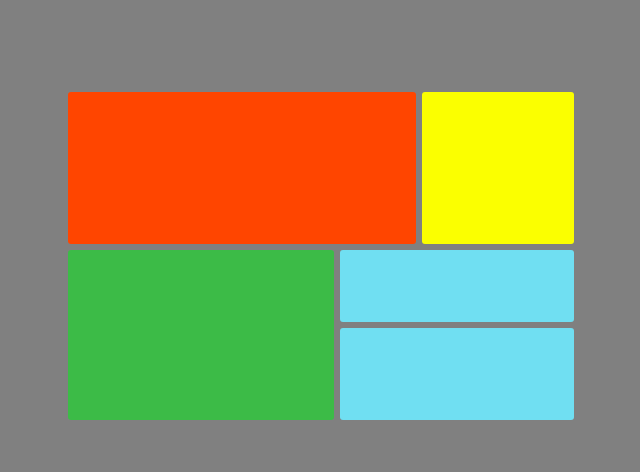
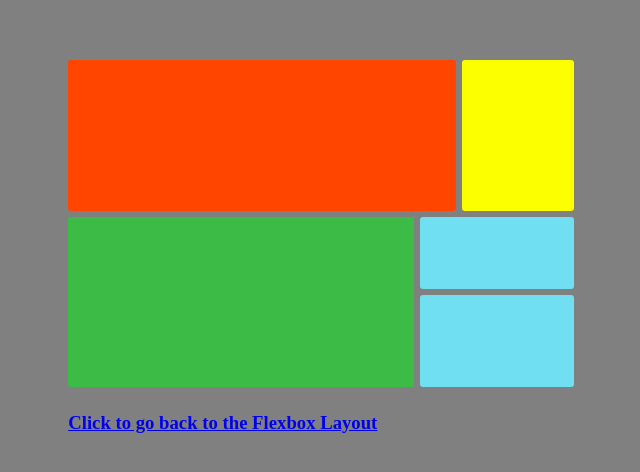
Before and after one commit to olutoyo/Zuri-Training, a plain HTML site: page grid.html in a window 1280 px wide. Shown: the part 152-624 px from the top of the page, without its empty margins (319-959 px from the left). Drawn offline with Linux system fonts and the light colour scheme.

Commit message:
Update grid.html

```diff
--- a/grid.html
+++ b/grid.html
@@ -9,6 +9,7 @@
 </head>
 <body>
     <main>
+        <header><h3><a href="https://olutoyo.github.io/Zuri-Training/">Click to go back to the Flexbox Layout</a></h3></header>
         <div class="orange"></div>
         <div class="yellow"></div>
         <div class="green"></div>
```
